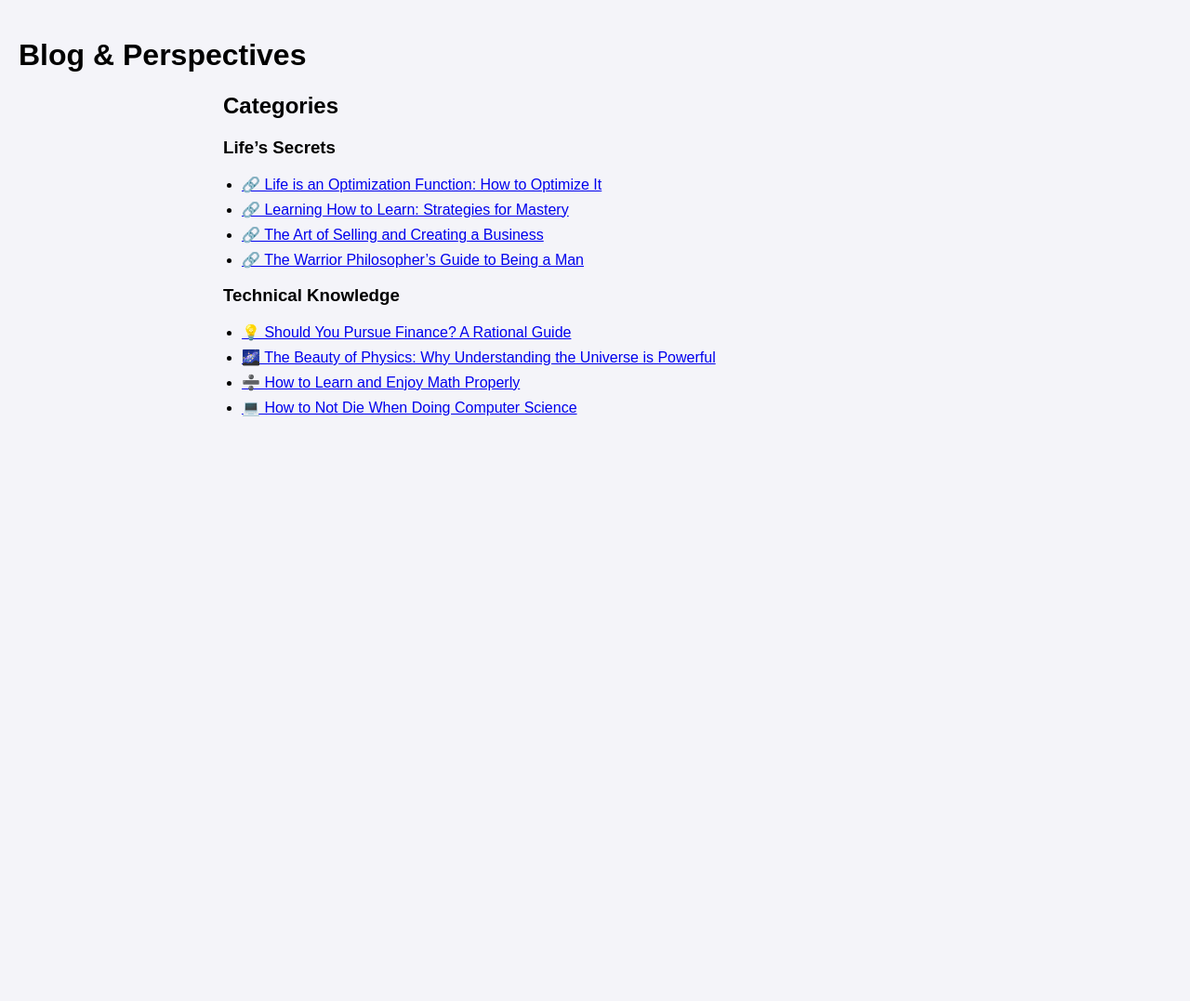
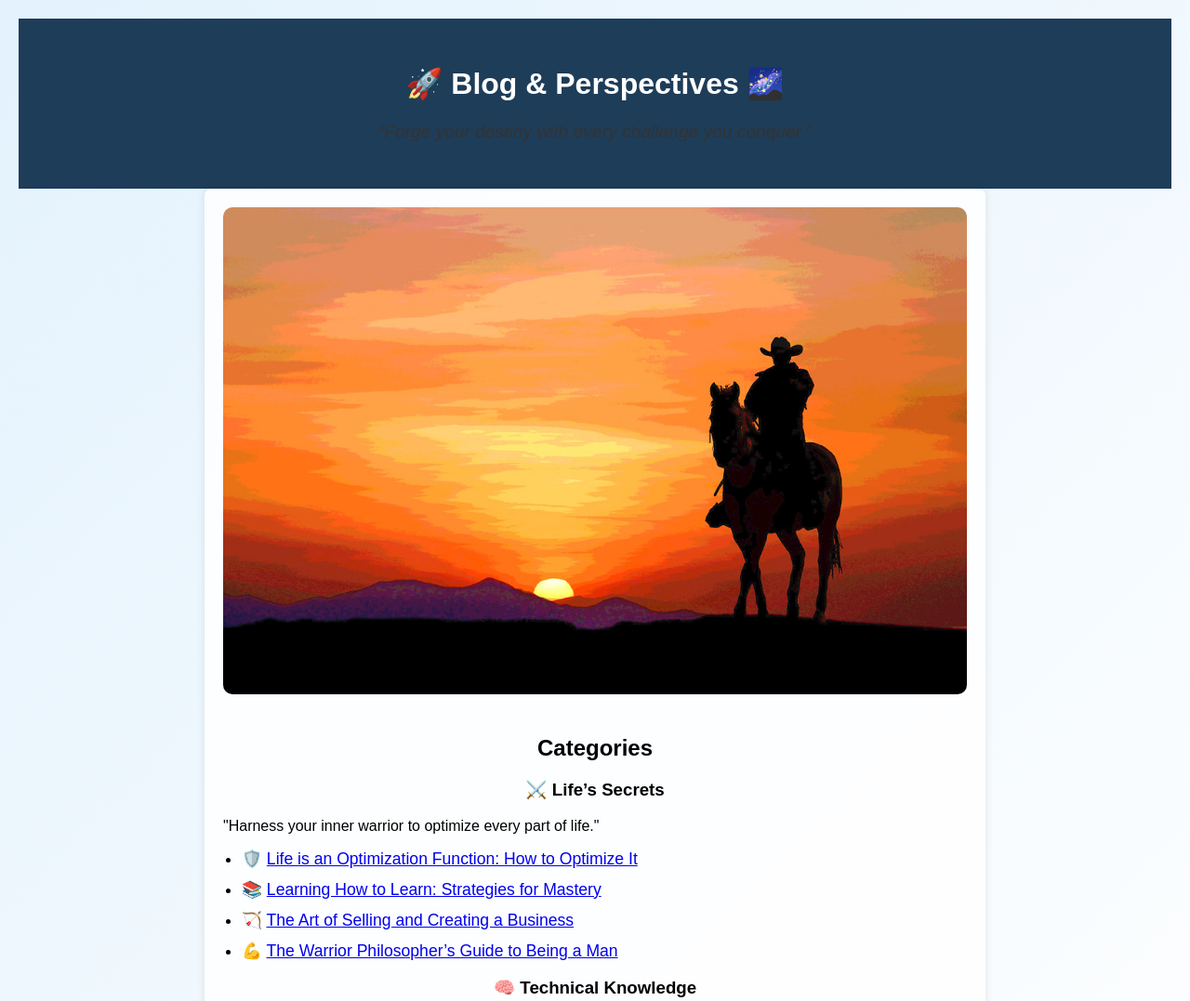
Before and after one commit to Gpeng23/Fun-Personal-Website-Project, a plain HTML site: page blog.html in a window 1280 px wide. Shown: the top 1077 px of the page at 93% size. Before the commit the page ends 800 px from the top, so only its background shows below. Drawn offline with Linux system fonts and the light colour scheme.

Commit message:
Update blog.html

```diff
--- a/blog.html
+++ b/blog.html
@@ -7,15 +7,30 @@
     <title>Blog & Perspectives</title>
     <style>
         body {
-            font-family: Arial, sans-serif;
+            font-family: 'Arial', sans-serif;
             margin: 0;
             padding: 20px;
-            background-color: #f4f4f9;
+            background: linear-gradient(135deg, #e3f2fd, #ffffff);
+        }
+
+        header {
+            text-align: center;
+            padding: 30px;
+            background-color: #1e3d59;
+            color: white;
         }
 
         section {
             max-width: 800px;
             margin: auto;
+            padding: 20px;
+            border-radius: 8px;
+            background-color: #ffffffd9;
+            box-shadow: 0px 0px 10px rgba(0, 0, 0, 0.1);
+        }
+
+        h1, h2, h3 {
+            text-align: center;
         }
 
         ul {
@@ -23,36 +38,62 @@
         }
 
         li {
-            margin: 8px 0;
+            margin: 12px 0;
+            font-size: 1.1rem;
+        }
+
+        .inspiration-image {
+            width: 100%;
+            border-radius: 10px;
+            margin-bottom: 20px;
+        }
+
+        .quote {
+            text-align: center;
+            font-style: italic;
+            margin: 20px 0;
+            font-size: 1.2rem;
+            color: #333;
         }
     </style>
 </head>
 
 <body>
     <header>
-        <h1>Blog & Perspectives</h1>
+        <h1>🚀 Blog & Perspectives 🌌</h1>
+        <p class="quote">“Forge your destiny with every challenge you conquer.”</p>
     </header>
+
     <section>
+        <!-- Space for an inspirational image -->
+        <img class="inspiration-image" src="https://raw.githubusercontent.com/Gpeng23/Fun-Personal-Website-Project/d8893d7df8b51aa770633f8f4a8e16a498e4691e/Off-into-the-sunrise.jpg" alt="A lone adventurer in space or nature" />
+
         <h2>Categories</h2>
 
         <!-- Life’s Secrets Section -->
-        <h3>Life’s Secrets</h3>
+        <h3>⚔️ Life’s Secrets</h3>
+        <p>"Harness your inner warrior to optimize every part of life."</p>
         <ul>
-            <li><a href="life-optimization.html">🔗 Life is an Optimization Function: How to Optimize It</a></li>
-            <li><a href="learning-how-to-learn.html">🔗 Learning How to Learn: Strategies for Mastery</a></li>
-            <li><a href="business-and-selling.html">🔗 The Art of Selling and Creating a Business</a></li>
-            <li><a href="being-a-man.html">🔗 The Warrior Philosopher’s Guide to Being a Man</a></li>
+            <li>🛡️ <a href="life-optimization.html">Life is an Optimization Function: How to Optimize It</a></li>
+            <li>📚 <a href="learning-how-to-learn.html">Learning How to Learn: Strategies for Mastery</a></li>
+            <li>🏹 <a href="business-and-selling.html">The Art of Selling and Creating a Business</a></li>
+            <li>💪 <a href="being-a-man.html">The Warrior Philosopher’s Guide to Being a Man</a></li>
         </ul>
 
         <!-- Technical Knowledge Section -->
-        <h3>Technical Knowledge</h3>
+        <h3>🧠 Technical Knowledge</h3>
+        <p>"Empower yourself with knowledge that accelerates your journey to mastery."</p>
         <ul>
-            <li><a href="should-you-do-finance.html">💡 Should You Pursue Finance? A Rational Guide</a></li>
-            <li><a href="the-beauty-of-physics.html">🌌 The Beauty of Physics: Why Understanding the Universe is Powerful</a></li>
-            <li><a href="how-to-enjoy-math.html">➗ How to Learn and Enjoy Math Properly</a></li>
-            <li><a href="cs-survival-guide.html">💻 How to Not Die When Doing Computer Science</a></li>
+            <li>💡 <a href="should-you-do-finance.html">Should You Pursue Finance? A Rational Guide</a></li>
+            <li>🌌 <a href="the-beauty-of-physics.html">The Beauty of Physics: Why Understanding the Universe is Powerful</a></li>
+            <li>➗ <a href="how-to-enjoy-math.html">How to Learn and Enjoy Math Properly</a></li>
+            <li>💻 <a href="cs-survival-guide.html">How to Not Die When Doing Computer Science</a></li>
         </ul>
     </section>
+
+    <footer style="text-align: center; margin-top: 40px;">
+        <p>💥 “Strength lies in resilience.” 💥</p>
+    </footer>
 </body>
 
 </html>
```
